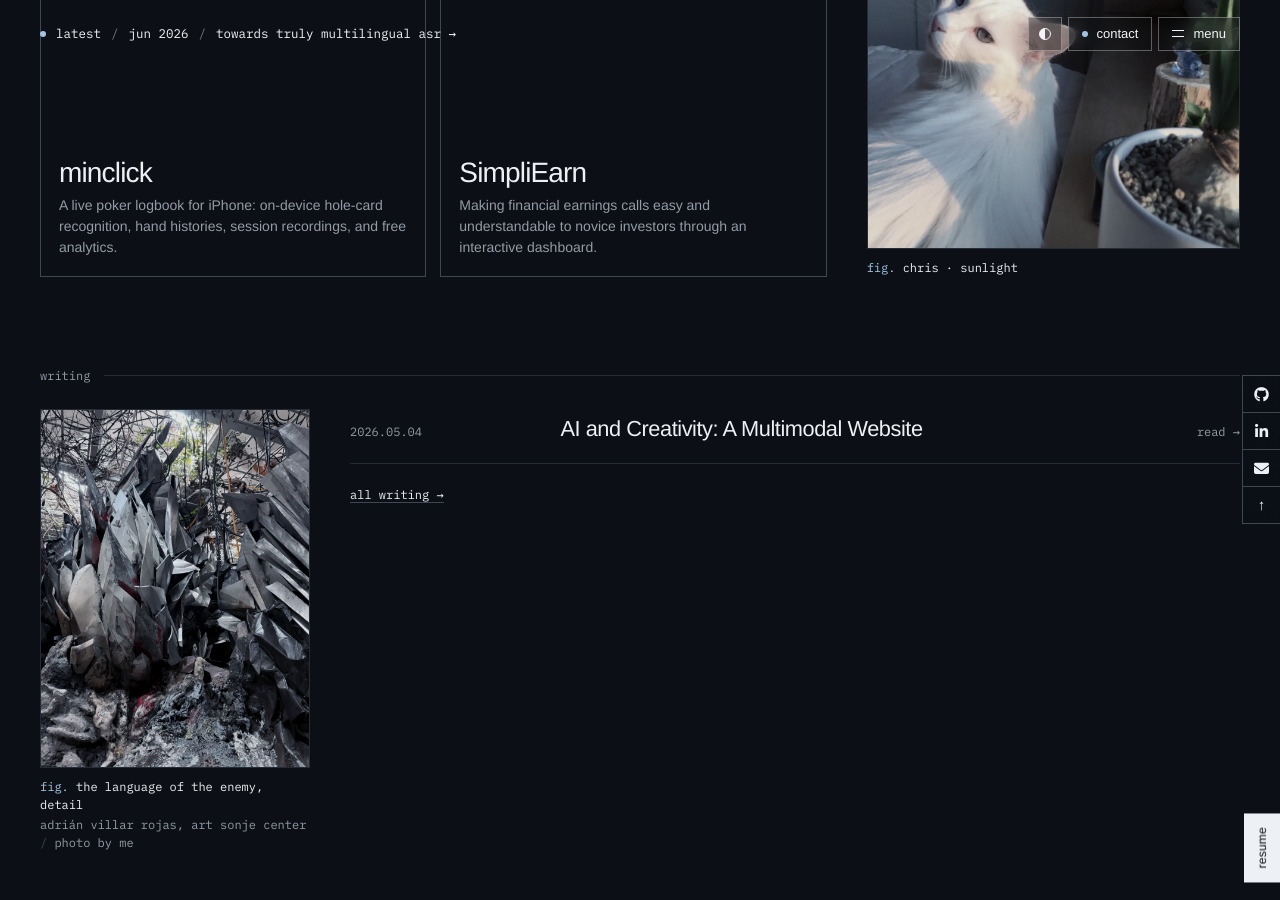
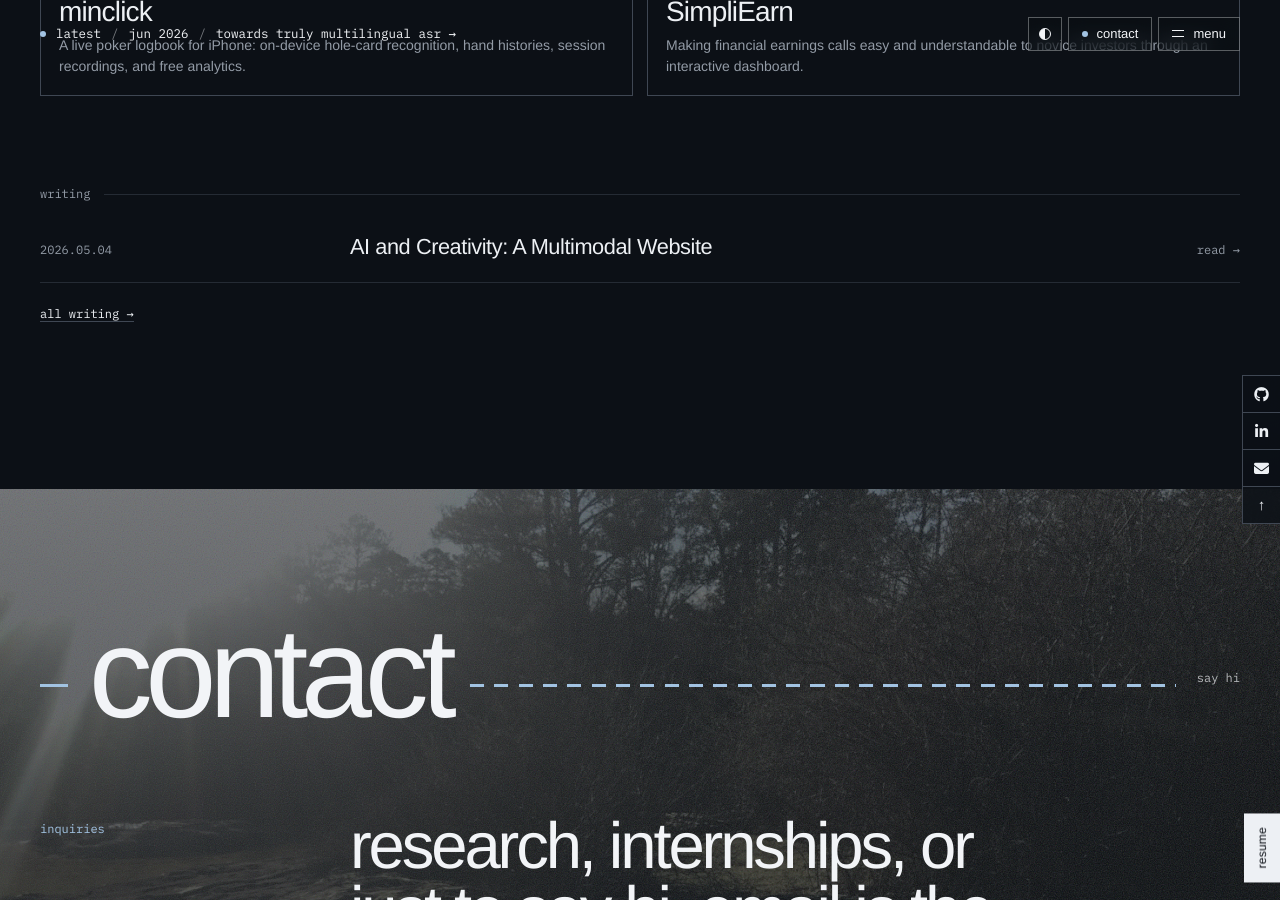
Before and after one commit to minovermax/minovermax.github.io, a Jekyll site: the page built from _pages/about.md, in a window 1280 px wide and 900 px high, scrolled down 5484 px. Built offline with Jekyll 4.4.1, drawn with Linux system fonts in a browser that asks for light colours.

Commit message:
Drop the cat and tall installation photos from the homepage
Projects and writing go back to tiles and rows only; fewer images keeps
the page calmer.

Co-Authored-By: Claude Opus 5.5 <noreply@anthropic.com>

```diff
--- a/_pages/about.md
+++ b/_pages/about.md
@@ -41,20 +41,6 @@ photos:
     credit: "photo by me"
     width: 1280
     height: 960
-  projects:
-    src: /images/photos/chris-sunlight.webp
-    alt: "A white cat resting by a sunny window"
-    caption: "chris · sunlight"
-    width: 961
-    height: 961
-  writing:
-    src: /images/photos/installation-tall.webp
-    alt: "Close-up of folded steel shards in Adrián Villar Rojas' The Language of the Enemy"
-    caption: "the language of the enemy, detail"
-    source: "adrián villar rojas, art sonje center"
-    credit: "photo by me"
-    width: 900
-    height: 1200
   contact:
     src: /images/photos/alex-columbus.webp
     alt: "A white dog lying on wet rocks in low sun"
```
Also changed, not shown: images/photos/chris-sunlight.webp (deleted), images/photos/installation-tall.webp (deleted).
